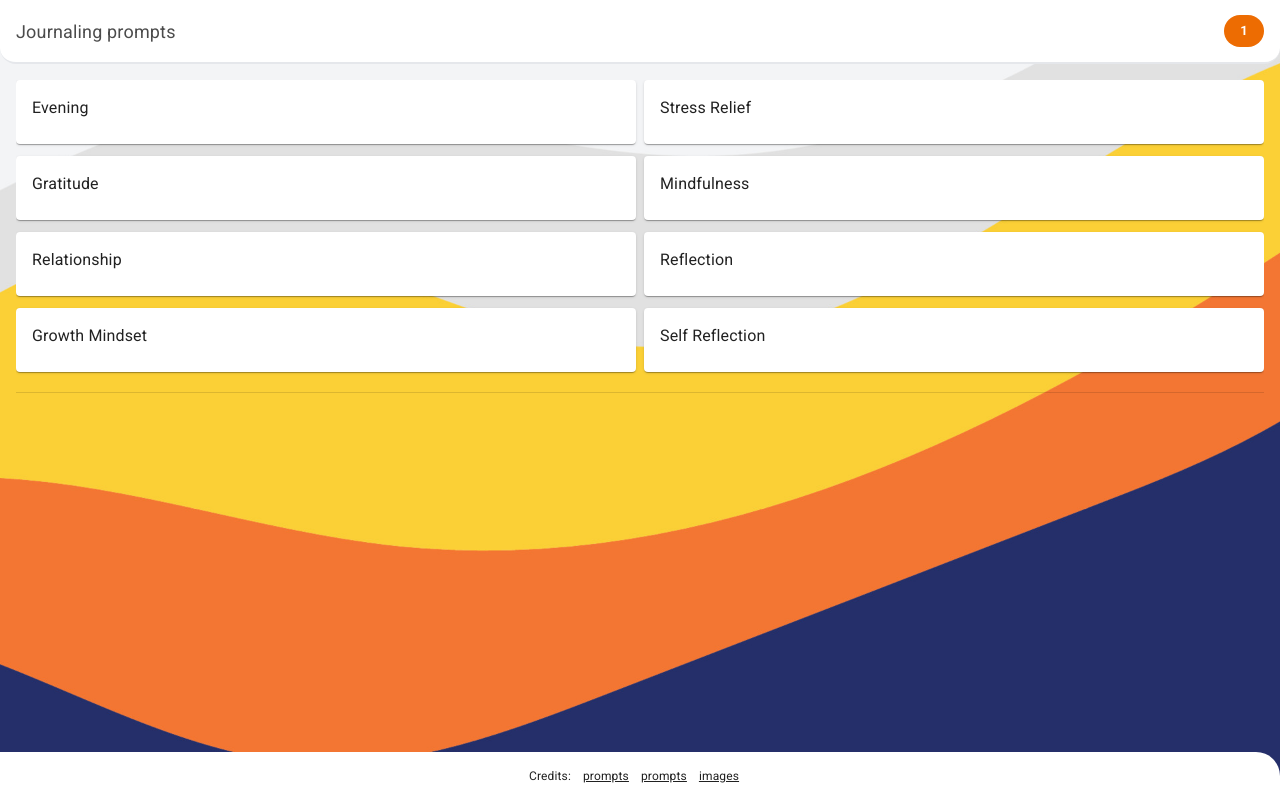
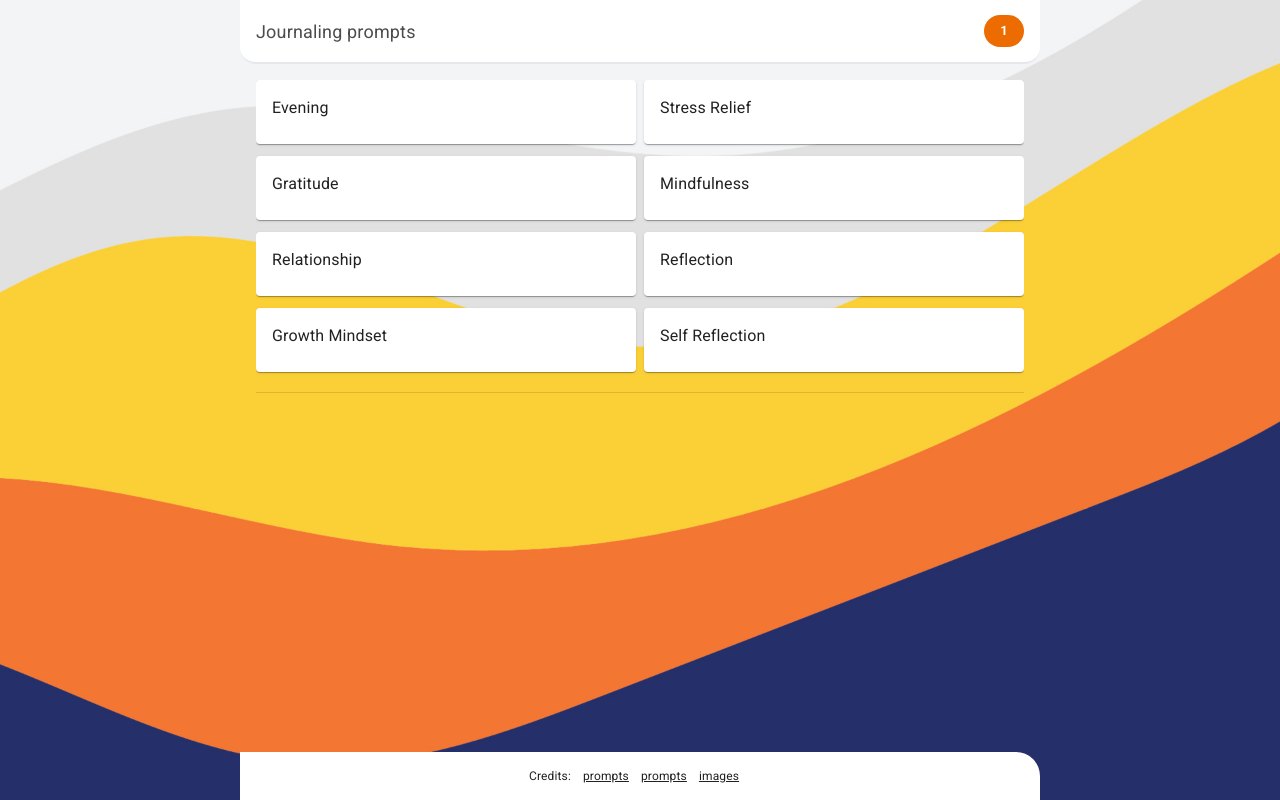
Before and after one commit to tbwiss/journaling-prompts, a React (Create React App) app: page / in a window 1280 px wide. Built offline with nearby package versions, Linux system fonts and the light colour scheme.

Commit message:
feat: max-w for main

```diff
--- a/src/modules/Main.tsx
+++ b/src/modules/Main.tsx
@@ -26,7 +26,8 @@ export default function Main() {
   };
 
   return (
-    <div id="bg-element" className="w-full">
+    <div id="bg-element" className="w-full flex justify-center">
+      <div className="max-w-[50rem]">
         <header className="h-16 px-4 w-full top-0 flex justify-between items-center bg-white text-black border-b-2 rounded-b-2xl">
           <Typography fontSize={18} color="text" className="opacity-70">
             Journaling prompts
@@ -53,7 +54,10 @@ export default function Main() {
             <Divider />
           </div>
           <section>
-          <PromptList selectedCat={selectedCat} promptsAmount={promptsAmount} />
+            <PromptList
+              selectedCat={selectedCat}
+              promptsAmount={promptsAmount}
+            />
           </section>
         </div>
 
@@ -88,5 +92,6 @@ export default function Main() {
           </div>
         </footer>
       </div>
+    </div>
   );
 }
```
Lines whose indentation alone changed are shown as unchanged.
